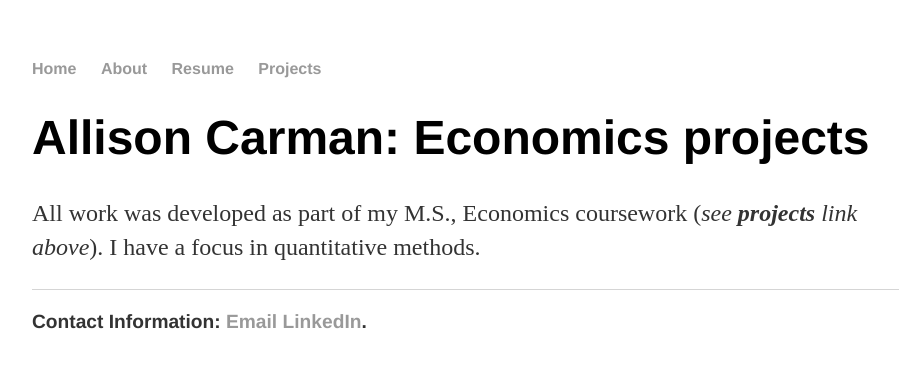
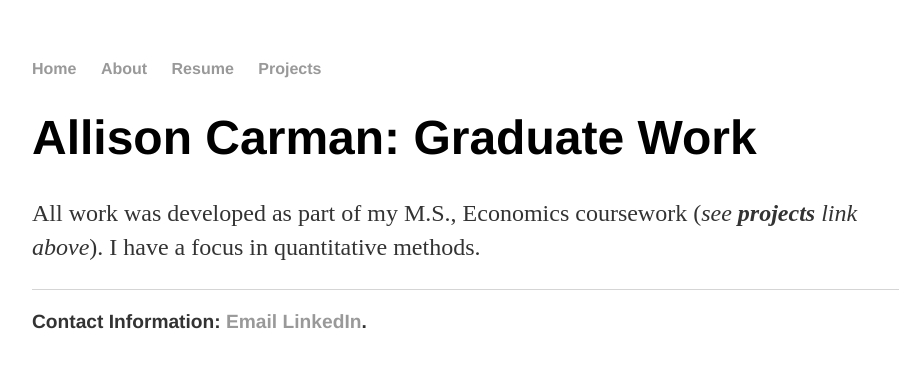
Before and after one commit to AllisonCarman/AllisonCarman.github.io, a plain HTML site: page index.html in a window 1280 px wide. Shown: the whole page, without its empty margins (160-1059 px from the left). Drawn offline with Linux system fonts and the light colour scheme.

Commit message:
Update index.html

```diff
--- a/index.html
+++ b/index.html
@@ -16,7 +16,7 @@
 		</nav>
 		<div class="container">
     		<div class="blurb">
-        		<h1>Allison Carman: Economics projects</h1>
+        		<h1>Allison Carman: Graduate Work</h1>
 				<p>All work was developed as part of my M.S., Economics coursework (<em>see <strong>projects</strong> link above</em>). I have a focus in quantitative methods.
 		<footer>
     		<ul>
```
